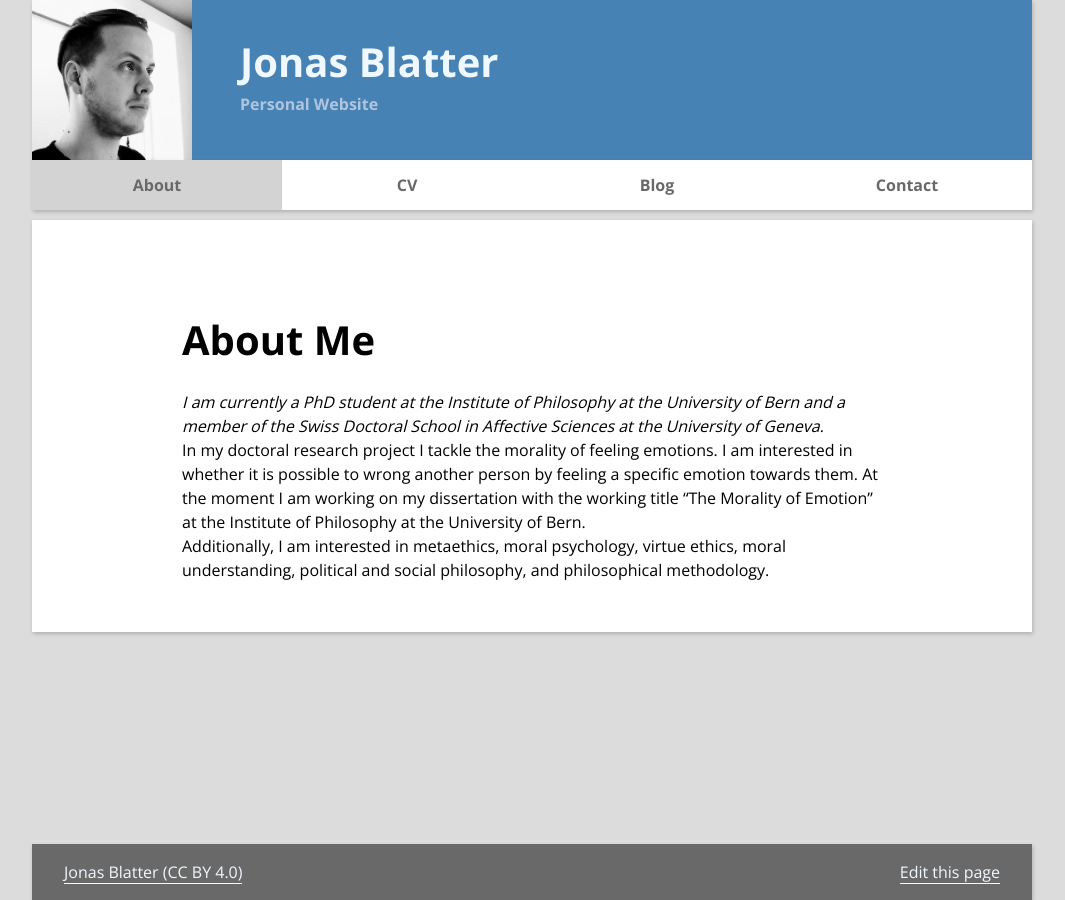
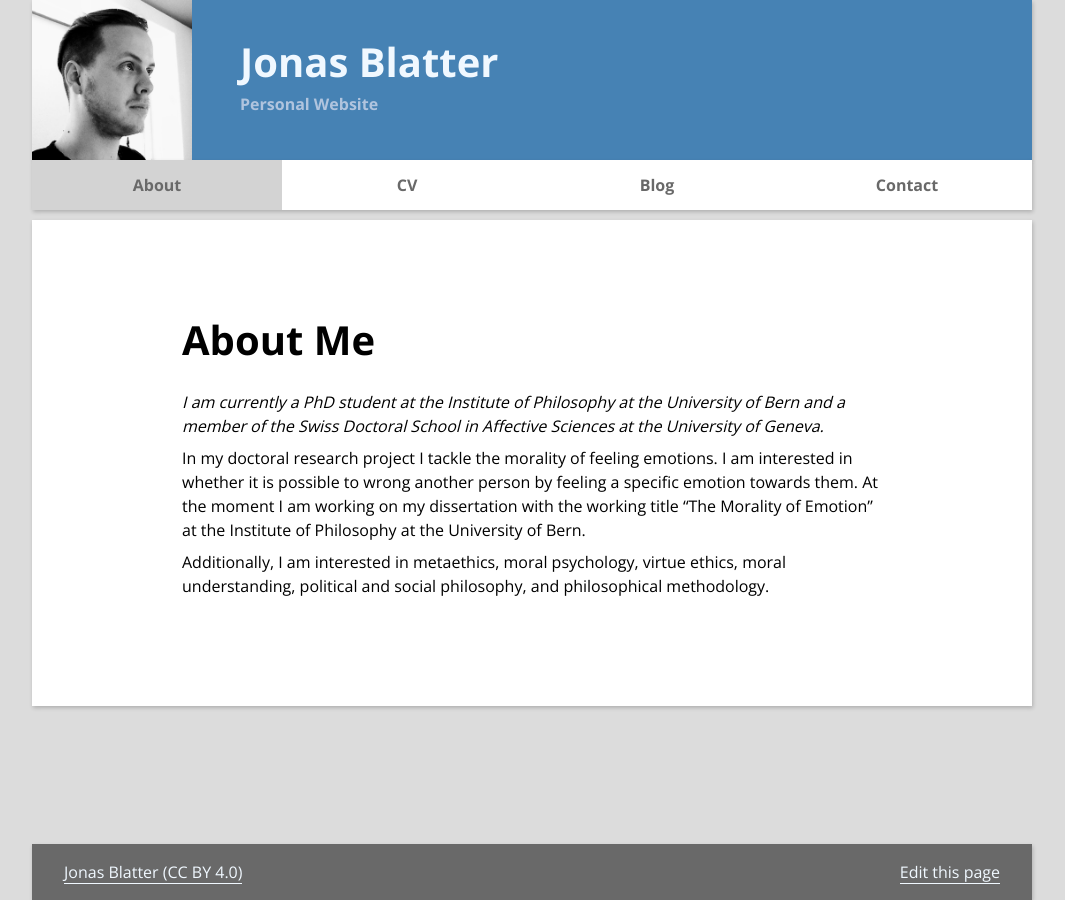
Before and after one commit to jonasblatter/jonasblatter.github.io, a Jekyll site: the page built from about.md, in a window 1280 px wide. Shown: the whole page, without its empty margins (108-1173 px from the left). Built offline with Jekyll 4.4.1, drawn with Linux system fonts in a browser that asks for light colours; our own code applies the rules of GitHub Pages for plain Markdown files; a style sheet for code colours, icons or effects is not loaded.

Commit message:
Update main.scss

```diff
--- a/_sass/main.scss
+++ b/_sass/main.scss
@@ -88,6 +88,9 @@ article.article h5,
 article.article h6 {
     margin: 1em 0 0.5em;
 }
+article.article p {
+	margin-bottom: 0.5em;
+}
 article.heading,
 article.post,
 footer {
@@ -156,7 +159,7 @@ nav a.active:hover {background-color: gainsboro;}
 		grid-template-rows: min-content min-content auto min-content;
 		grid-template-columns: auto 1000px auto;
 	}
-	article.article {padding: 50px 150px;}
+	article.article {padding: 50px 150px 100px;}
 	h1 {font-size: 2.5rem;}
 	h2 {font-size: 2rem;}
 	header .logo {width: 160px;}
```
